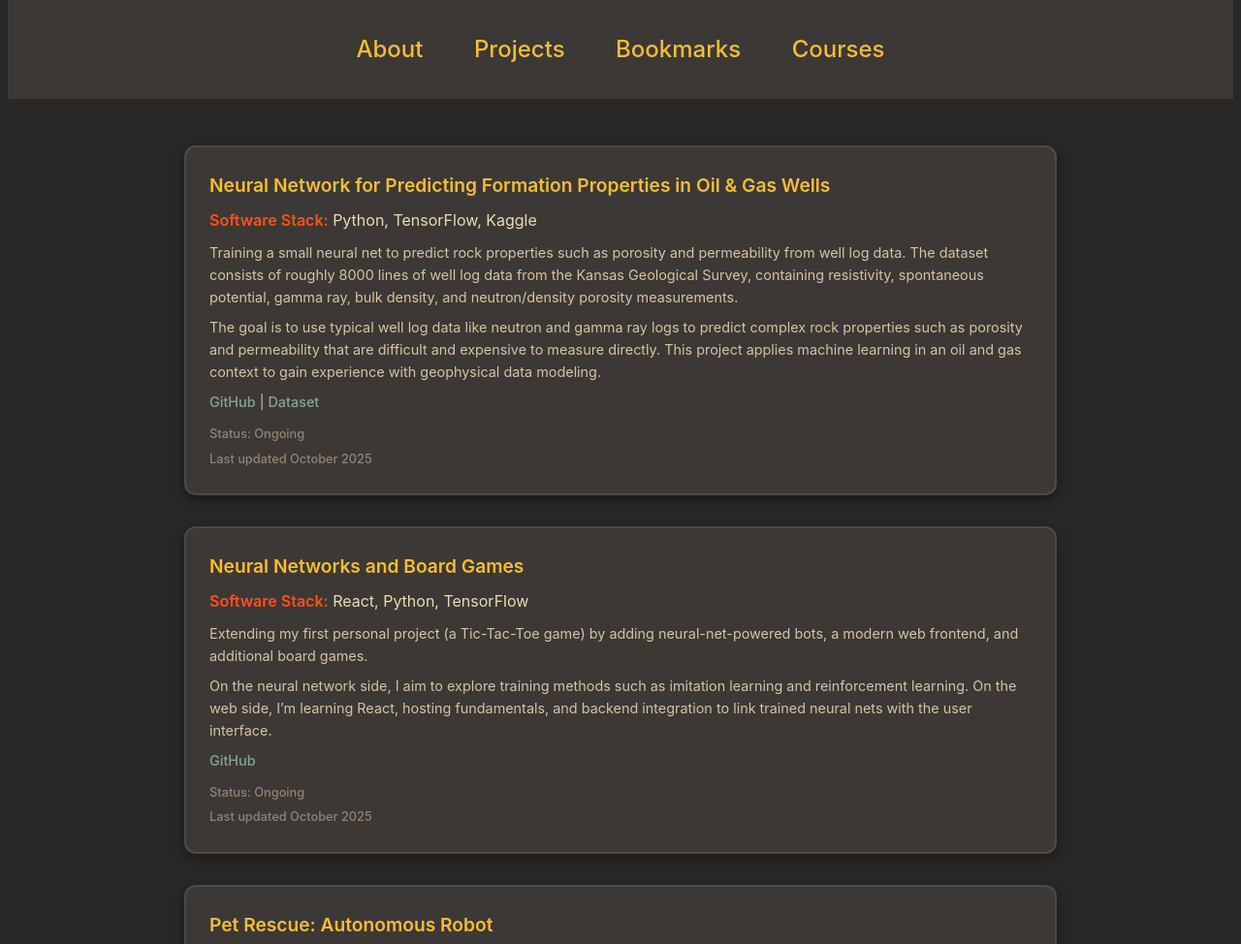
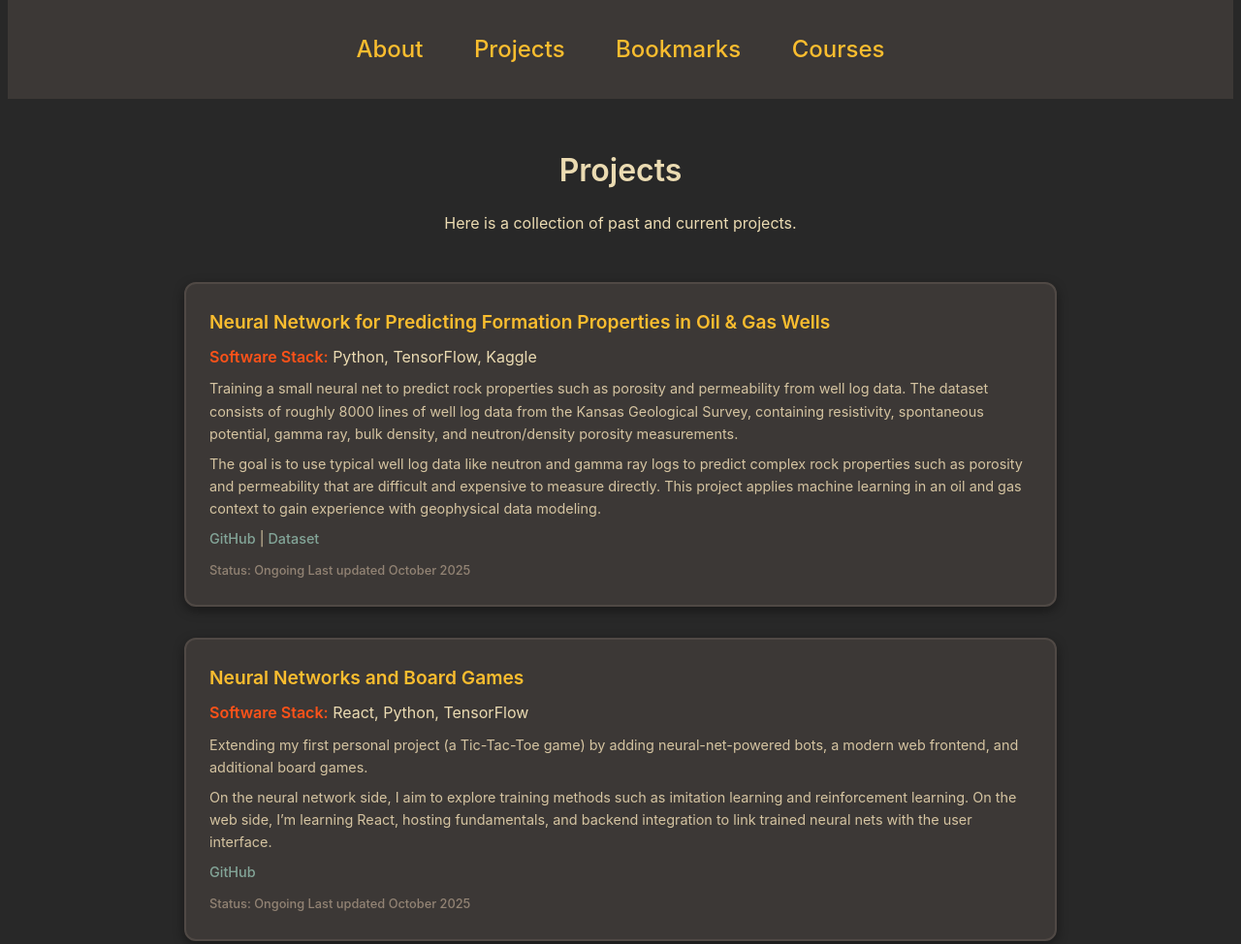
Before and after one commit to Coen-Molyneaux/Coen-Molyneaux.github.io, a plain HTML site: page projects.html in a window 1280 px wide. Shown: the top 974 px of the page at 97% size. Drawn offline with Linux system fonts and the light colour scheme.

Commit message:
Fixed projects page

```diff
--- a/js/project.js
+++ b/js/project.js
@@ -35,7 +35,7 @@ async function loadProjects() {
           ` : ""}
 
           <span class="project-footer">
-            Status: ${project.status} </br>
+            Status: ${project.status}
             Last updated ${project.last_updated || "N/A"}
           </span>
         </div>
--- a/projects.html
+++ b/projects.html
@@ -17,12 +17,14 @@
     </nav>
   </header>
 
-  <section id="projects">
-    <h1>Courses</h1>
+  <section>
+    <h1>Projects</h1>
     <p>
-      Here is a collection of the full list of courses I have taken or am currently taking. Use the search bar below to find specific topics or keywords.
+      Here is a collection of past and current projects.
     </p>
   </section>
+
+  <section id="projects"></section>
 
   <footer>
     If you'd like to get in touch, feel free to reach out via email or connect with me on LinkedIn. </br>
```
